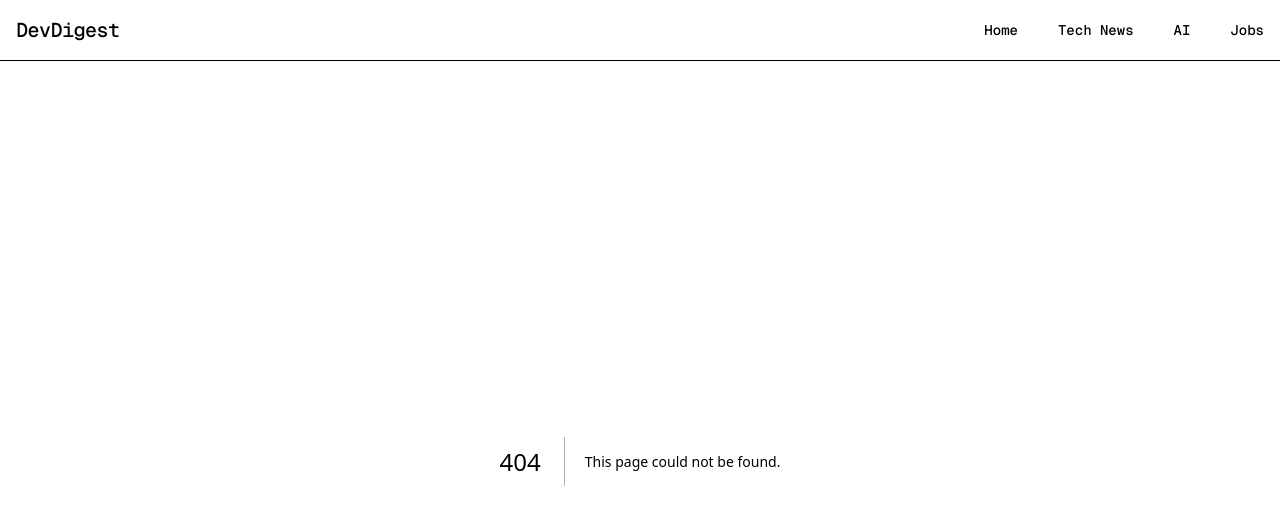
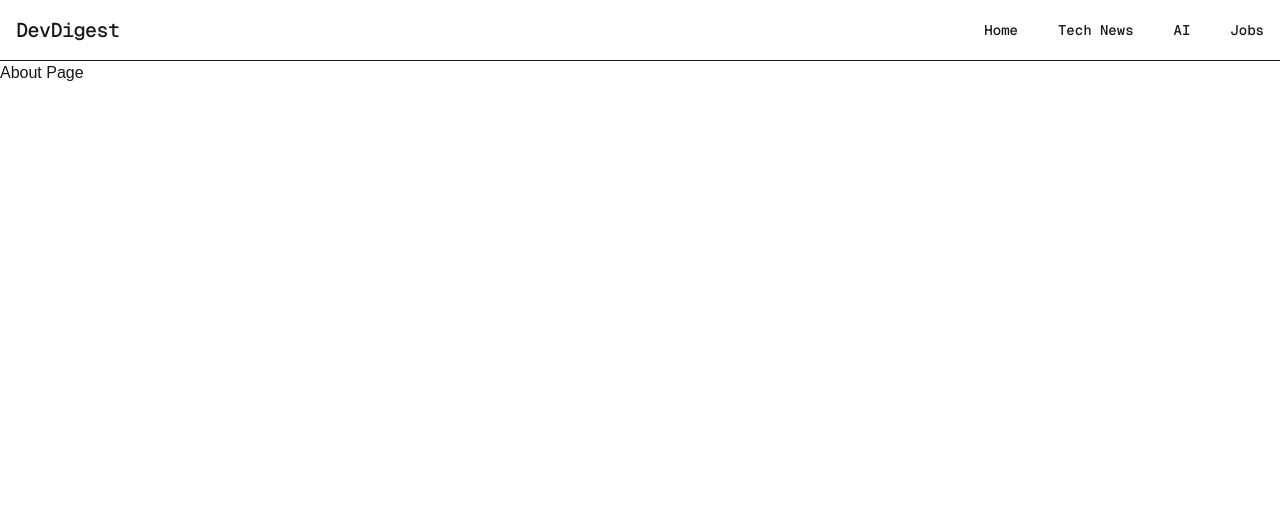
Before and after one commit to raushan-sinha/devdigest, a Next.js app: page /tech-news in a window 1280 px wide. Before the commit this address had no page. Shown: the top 524 px of the page. Built offline with nearby package versions, Linux system fonts and the light colour scheme.

Commit message:
Created folder & file for Tech news page

```diff
--- /dev/null
+++ b/app/tech-news/page.tsx
@@ -0,0 +1,5 @@
+export default function About() {
+    return (
+        <h1>About Page</h1>
+    );
+}
```
